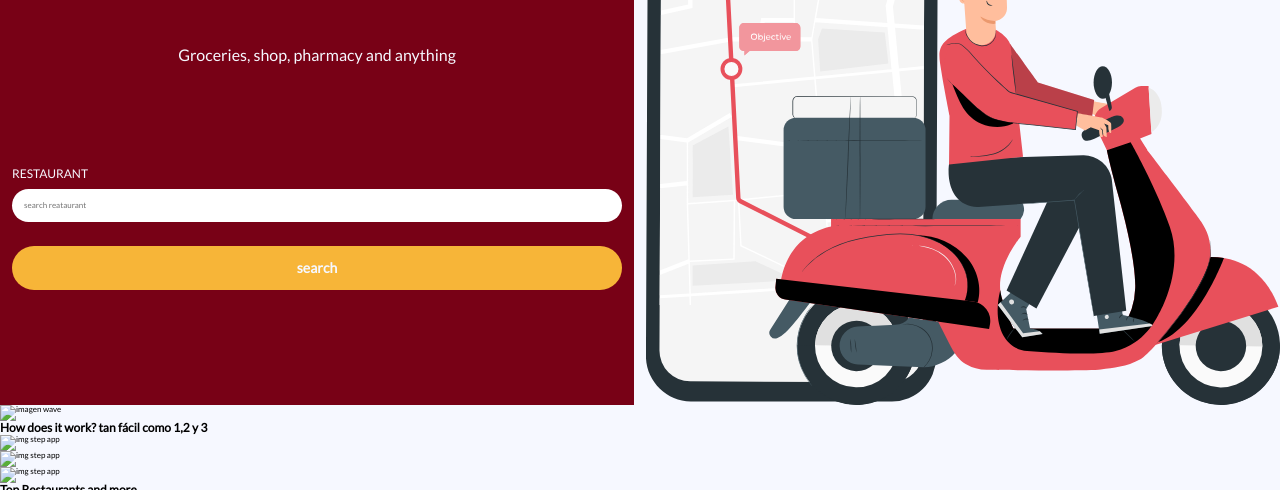
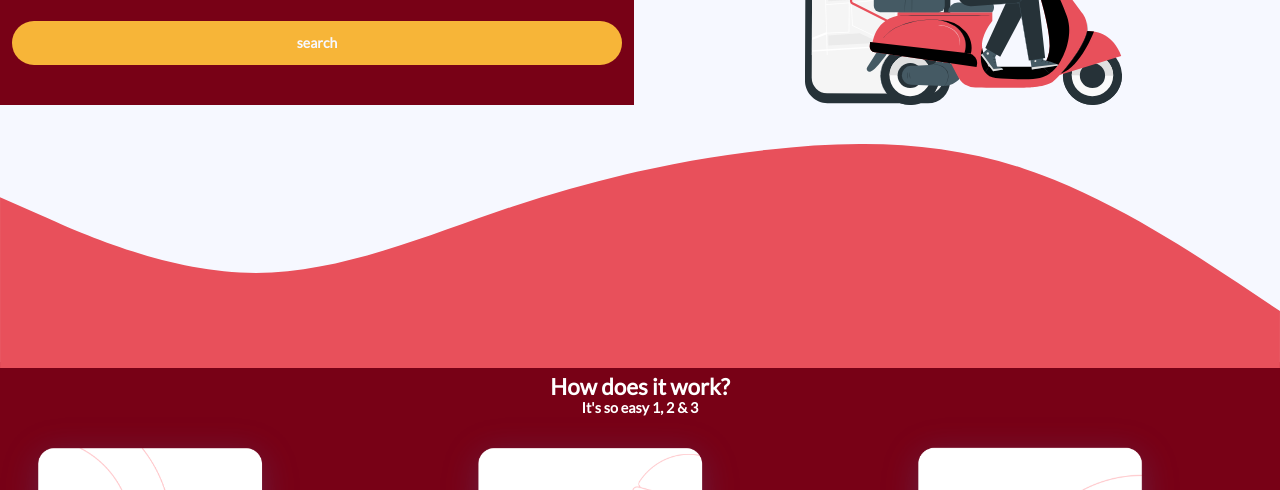
Before and after one commit to chicacode/appetite-delivery-app, a website: page index.html in a window 1280 px wide. Shown: the part 334-824 px from the top of the page. Drawn offline with Linux system fonts and the light colour scheme.

Commit message:
feat: added steps and images

```diff
--- a/index.html
+++ b/index.html
@@ -82,34 +82,34 @@
 
     <!-- steps -->
     <section class="steps">
-      <img class="steps__wave" src="build/img/wave.svg" alt="imagen wave" />
+      <img class="steps__wave" src="./build/img/wave.svg" alt="imagen wave" />
 
       <div class="steps__content">
         <h2 class="steps__heading">
           How does it work?
           <span class="steps__heading--description"
-            >tan fácil como 1,2 y 3</span
+            >It's so easy 1, 2 & 3</span
           >
         </h2>
         <div class="steps__grid container">
           <div class="steps__step">
             <img
               class="steps__image"
-              src="build/img/step_1.png"
+              src="./build/img/step_1.png"
               alt="img step app"
             />
           </div>
           <div class="steps__step">
             <img
               class="steps__image"
-              src="build/img/step_2.png"
+              src="./build/img/step_2.png"
               alt="img step app"
             />
           </div>
           <div class="steps__step">
             <img
               class="steps__image"
-              src="build/img/step_3.png"
+              src="./build/img/step_3.png"
               alt="img step app"
             />
           </div>
--- a/src/scss/app.scss
+++ b/src/scss/app.scss
@@ -2,3 +2,4 @@
 @use 'header';
 @use 'footer';
 @use 'form';
+@use 'steps';
--- a/src/scss/form/_form.scss
+++ b/src/scss/form/_form.scss
@@ -81,9 +81,9 @@
     }
 
     &__image{
-        width: 30rem;
+        width: 300px;
         @include mixins.desktop{
-            width: 100%;
+            width: 50%;
         }
     }
 
--- a/src/scss/header/_header.scss
+++ b/src/scss/header/_header.scss
@@ -49,7 +49,9 @@
     &:hover {
       cursor: pointer;
       background-color: variables.$primary-hover;
-      color: variables.$primary;
+      color: variables.$alpha-color;
+      border-radius: 24px;
+      padding: variables.$padding-lg;
     }
   }
 }
--- /dev/null
+++ b/src/scss/steps/_index.scss
@@ -0,0 +1 @@
+@forward 'steps';
--- /dev/null
+++ b/src/scss/steps/_steps.scss
@@ -0,0 +1,41 @@
+@use "base/variables";
+@use "base/mixins";
+
+.steps{
+    margin-top: 5rem;
+
+    &__wave{
+        margin-top: -1px;
+    }
+
+    &__content{
+        background-color: variables.$primary;
+        margin-top: -1rem;
+    }
+
+    &__heading{
+        text-align: center;
+        color: variables.$white;
+        padding-top: variables.$padding-lg;
+        font-size: 2.8rem;
+        &--description{
+            font-size: 1.8rem;
+            display: block;
+        }
+    }
+
+    &__grid{
+        @include mixins.ipad{
+            @include mixins.grid(3, variables.$padding-xxl);
+        }
+    }
+
+    &__image{
+        width: 300px;
+        transition-property: transform;
+        transition-duration: 300ms;
+        &:hover{
+            transform: rotate(-4deg) scale(1.2);
+        }
+    }
+}
```
Also changed, not shown: build/css/app.css, build/img/step_1.png (added), build/img/step_2.png (added), build/img/step_3.png (added), build/img/wave.svg (added).
